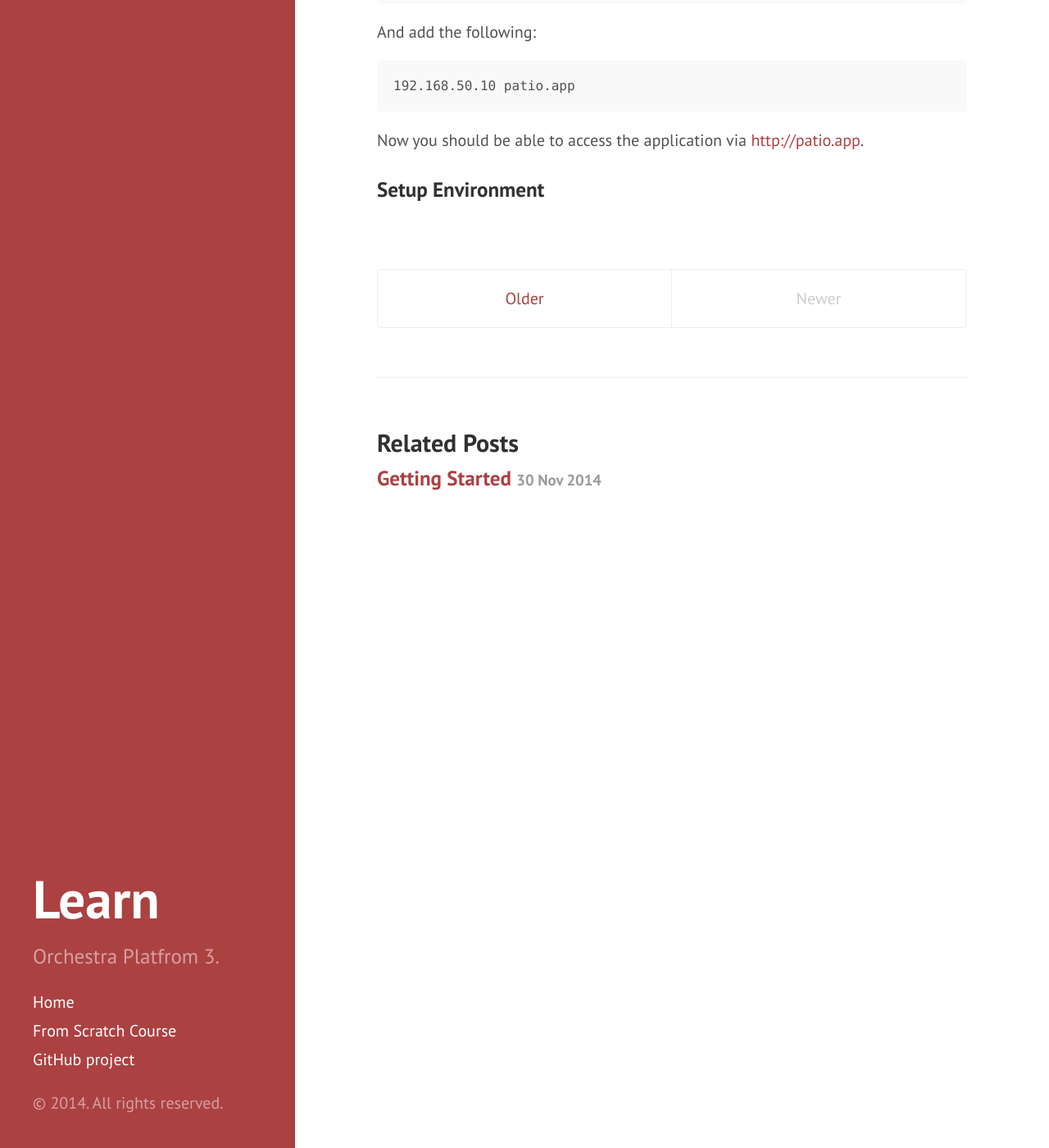
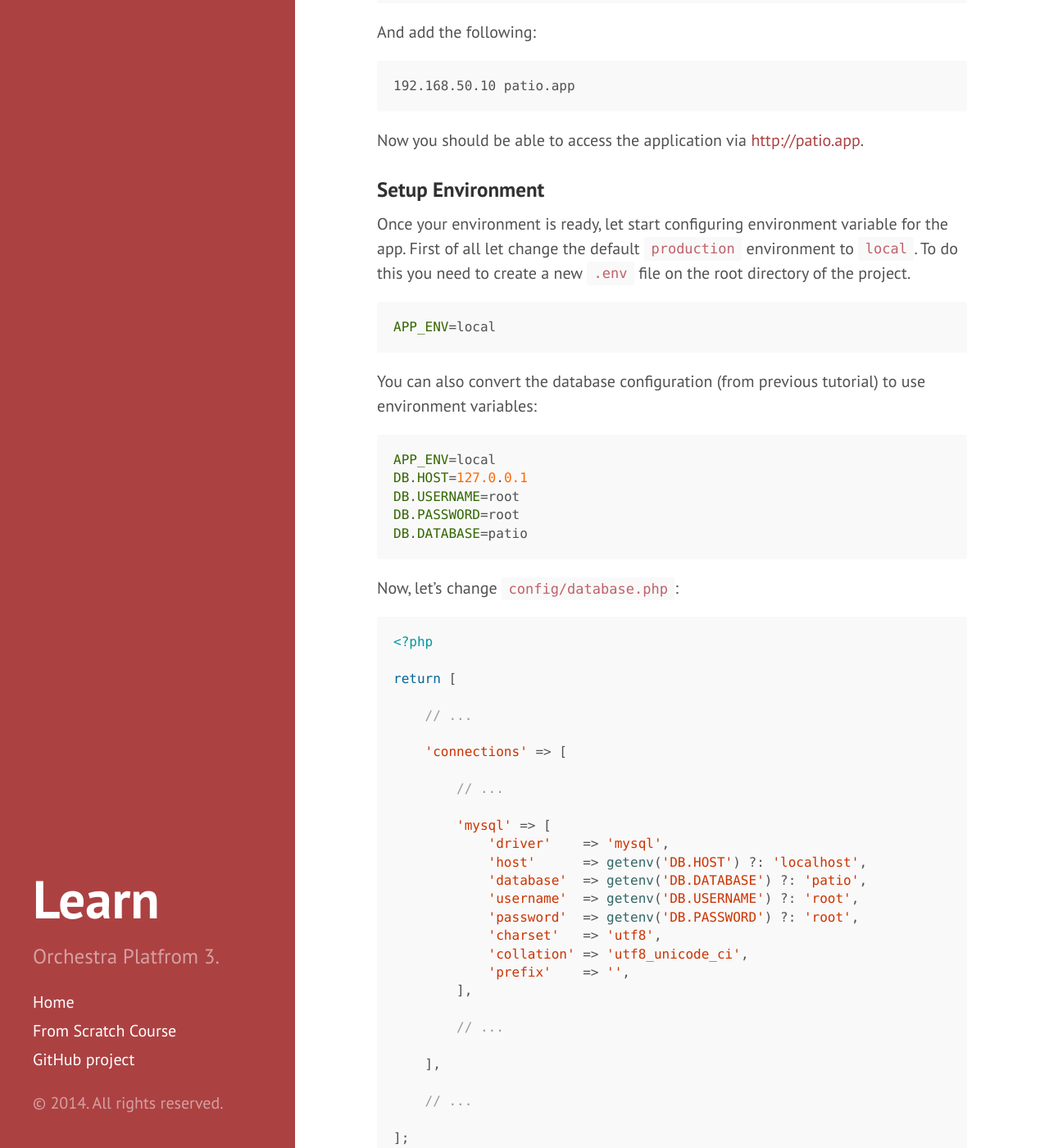
Before and after one commit to orchestral/learn, a Jekyll site: the page built from _posts/2014-11-31-using-vaprobash.md, in a window 1280 px wide and 1400 px high, scrolled down 4123 px. Shown: the whole window at 82% size. Built offline with Jekyll 4.4.1, drawn with Linux system fonts in a browser that asks for light colours; Markdown is read by kramdown in place of the engine named in the settings; comment, search, counter and statistics services are not loaded; some of the changed text lies outside the part shown.

Commit message:
Complete environment setup.
Signed-off-by: crynobone <crynobone@gmail.com>

````diff
--- a/_posts/2014-11-31-using-vaprobash.md
+++ b/_posts/2014-11-31-using-vaprobash.md
@@ -149,3 +149,54 @@ And add the following:
 Now you should be able to access the application via <http://patio.app>.
 
 ### Setup Environment
+
+Once your environment is ready, let start configuring environment variable for the app. First of all let change the default `production` environment to `local`. To do this you need to create a new `.env` file on the root directory of the project.
+
+```ruby
+APP_ENV=local
+```
+
+You can also convert the database configuration (from previous tutorial) to use environment variables:
+
+```ruby
+APP_ENV=local
+DB.HOST=127.0.0.1
+DB.USERNAME=root
+DB.PASSWORD=root
+DB.DATABASE=patio
+```
+
+Now, let's change `config/database.php`:
+
+```php
+<?php
+
+return [
+
+    // ...
+
+    'connections' => [
+
+        // ...
+
+        'mysql' => [
+            'driver'    => 'mysql',
+            'host'      => getenv('DB.HOST') ?: 'localhost',
+            'database'  => getenv('DB.DATABASE') ?: 'patio',
+            'username'  => getenv('DB.USERNAME') ?: 'root',
+            'password'  => getenv('DB.PASSWORD') ?: 'root',
+            'charset'   => 'utf8',
+            'collation' => 'utf8_unicode_ci',
+            'prefix'    => '',
+        ],
+
+        // ...
+
+    ],
+
+    // ...
+
+];
+```
+
+> Don't forget to delete the default `config/local/database.php`, you might need to run `vagrant reload`, or restart PHP service on the VM (to flush the OpCache).
````
